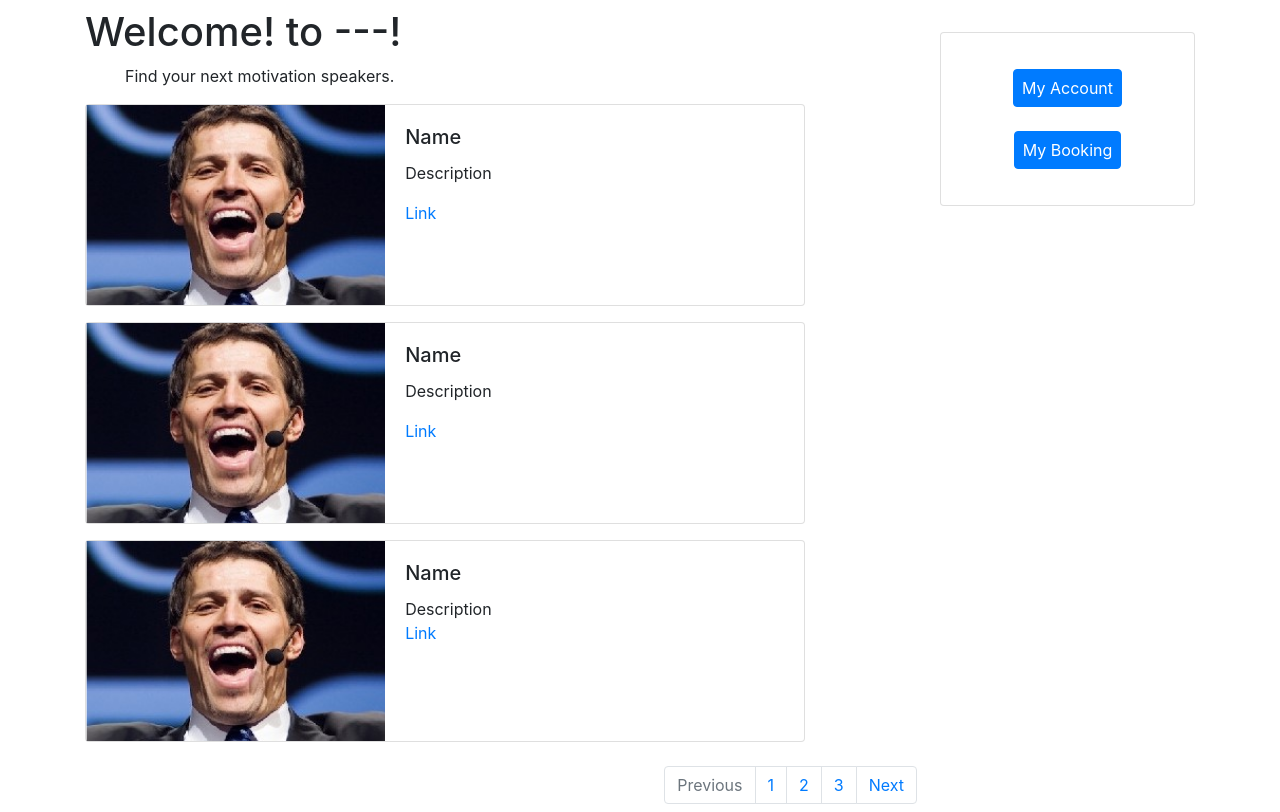
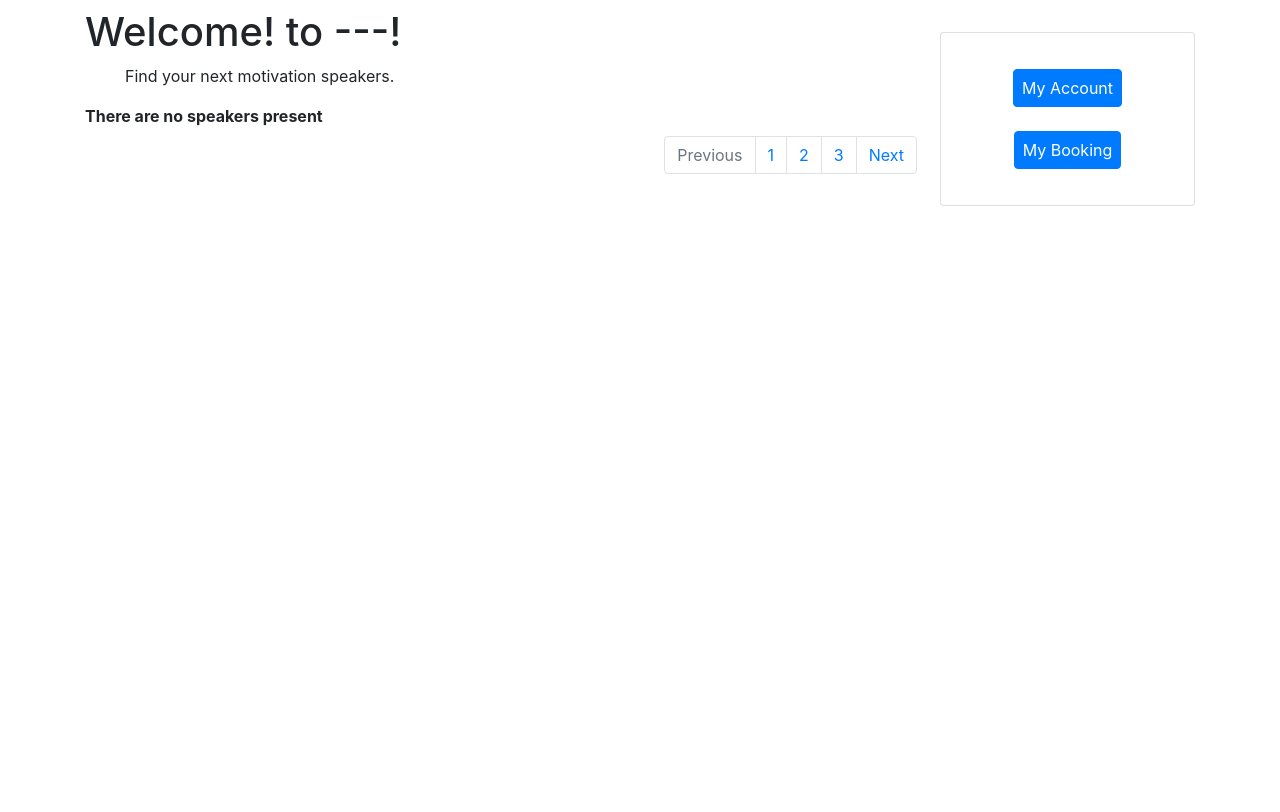
Before and after one commit to KateHickey26/PIMB, a Django app: page / in a window 1280 px wide. Shown: the part 196-1008 px from the top of the page. After the commit the page ends 402 px from the top, so only its background shows below. Run offline with Django 3.2, Linux system fonts and the light colour scheme; data that the repository does not hold is empty; some libraries are stand-ins or nearby versions.

Commit message:
add ordered view for speakers

```diff
--- a/IT_Group_Project/settings.py
+++ b/IT_Group_Project/settings.py
@@ -107,6 +107,10 @@ AUTH_PASSWORD_VALIDATORS = [
     },
 ]
 
+PASSWORD_HASHERS = [
+    'django.contrib.auth.hashers.PBKDF2PasswordHasher',
+    'django.contrib.auth.hashers.PBKDF2SHA1PasswordHasher',
+]
 
 # Internationalization
 # https://docs.djangoproject.com/en/3.0/topics/i18n/
--- a/inspeakers/templatetags/inspeakers_template_tags.py
+++ b/inspeakers/templatetags/inspeakers_template_tags.py
@@ -1,8 +1,12 @@
 from django import template
-from inspeakers.models import Tag
+from inspeakers.models import Tag,SpeakerProfile
 
 register = template.Library()
 
 @register.inclusion_tag('inspeakers/tags.html')
 def get_tags():
     return {'tags': Tag.objects.order_by('popularity')}
+
+@register.inclusion_tag('inspeakers/cards.html')
+def get_speakers(num=3):
+    return {'speakers': SpeakerProfile.objects.order_by('rate')[0:num]}
--- a/inspeakers/urls.py
+++ b/inspeakers/urls.py
@@ -1,14 +1,14 @@
 from django.urls import path
 from inspeakers import views
 
-# app_name = ' '
+app_name = 'inspeakers'
 
 # the urls below will follow the app name above
 urlpatterns = [
     path('home/', views.home, name='home'),
     path('login/', views.user_login, name='login'),
     path('logout/', views.user_logout, name='logout'),
-    path('home/speakerprofile/', views.speakerprofile, name='speaker_profile'),
+    path('home/speakerprofile/<speaker_profile_slug>', views.speakerprofile, name='speaker_profile'),
     #path('/', views.post_detail, name='post_detail')
     path('signup/', views.sign_up, name='sign_up'),
     path('login/myaccount/', views.my_account, name='my_account'),
--- a/inspeakers/views.py
+++ b/inspeakers/views.py
@@ -6,7 +6,7 @@ from django.contrib.auth.decorators import login_required
 def home(request):
     return render(request,'inspeakers/home.html')
 
-def speakerprofile(request):
+def speakerprofile(request, slug):
     return render(request,'inspeakers/speakerprofile.html')
 
 def post_detail(request, slug):
--- /dev/null
+++ b/templates/inspeakers/cards.html
@@ -0,0 +1,20 @@
+{% if speakers %}
+    {% for s in speakers %}
+        <div class="card mb-3" style="max-width: 720px;">
+            <div class="row no-gutters">
+                <div class="col-md-5" style="overflow: hidden; position: relative; height: 200px;">
+                        <img src="{{ s.picture }}" class="card-img" style="position: absolute; top: 50%; left: 50%; transform: translate(-50%, -50%);">
+                </div>
+                <div class="col-md-7"style="height: 200px;">
+                    <div class="card-body">
+                    <h5 class="card-title">{{s.name}}</h5>
+                    <p class="card-text">{{s.description}}</p>
+                    <a href="{% url 'inspeakers:speaker_profile' s.slug %}" class="card-link">Link</a>
+                    </div>
+                </div>
+            </div>
+        </div>
+    {% endfor %}
+{% else %}
+    <strong> There are no speakers present</strong>
+{% endif %}
--- a/templates/inspeakers/home.html
+++ b/templates/inspeakers/home.html
@@ -1,5 +1,6 @@
 {% extends 'inspeakers/base.html' %}
 {% load staticfiles %}
+{% load inspeakers_template_tags %}
 {% block title_block %}
 Homepage
 {% endblock %}
@@ -10,48 +11,9 @@ Homepage
                 <h1>Welcome! to ---!</h1>
                 <ul>Find your next motivation speakers.</ul>
                 <div name="list">
-                    <div class="card mb-3" style="max-width: 720px;">
-                        <div class="row no-gutters">
-                            <div class="col-md-5" style="overflow: hidden; position: relative; height: 200px;">
-                                    <img src="{% static 'images/speakertest2.jpg'%}" class="card-img" style="position: absolute; top: 50%; left: 50%; transform: translate(-50%, -50%);">
-                            </div>
-                            <div class="col-md-7"style="height: 200px;">
-                                <div class="card-body">
-                                <h5 class="card-title">Name</h5>
-                                <p class="card-text">Description</p>
-                                <a href="#" class="card-link">Link</a>
-                                </div>
-                            </div>
-                        </div>
-                    </div>
-                    <div class="card mb-3" style="max-width: 720px;">
-                        <div class="row no-gutters">
-                            <div class="col-md-5" style="overflow: hidden; position: relative; height: 200px;">
-                                    <img src="{% static 'images/speakertest2.jpg'%}" class="card-img" style="position: absolute; top: 50%; left: 50%; transform: translate(-50%, -50%);">
-                            </div>
-                            <div class="col-md-7"style="height: 200px;">
-                                <div class="card-body">
-                                <h5 class="card-title">Name</h5>
-                                <p class="card-text">Description</p>
-                                <a href="#" class="card-link">Link</a>
-                                </div>
-                            </div>
-                        </div>
-                    </div>
-                    <div class="card mb-3" style="max-width: 720px;">
-                        <div class="row no-gutters">
-                            <div class="col-md-5" style="overflow: hidden; position: relative; height: 200px;">
-                                    <img src="{% static 'images/speakertest2.jpg'%}" class="card-img" style="position: absolute; top: 50%; left: 50%; transform: translate(-50%, -50%);">
-                            </div>
-                            <div class="col-md-7"style="height: 200px;">
-                                <div class="card-body">
-                                    <h5 class="card-title">Name</h5>
-                                    <div class="card-text">Description</div>
-                                    <a href="#" class="card-link">Link</a>
-                                </div>
-                            </div>
-                        </div>
-                    </div>
+                    {% block speakers_block %}
+                            {% get_speakers %}
+                    {% endblock %}
                     <div class="row justify-content-end">
                         <ul class="pagination mx-2 my-2 justify-content-center">
                             <li class="page-item disabled">
```
Also changed, not shown: inspeakers/models.py (+13 -1 lines), populate.py (+18 -1 lines).
